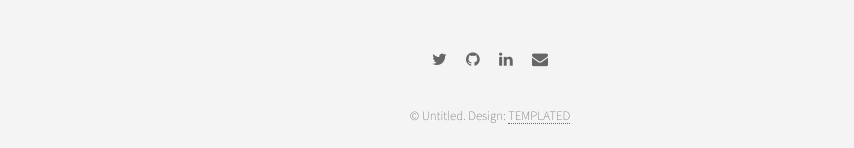
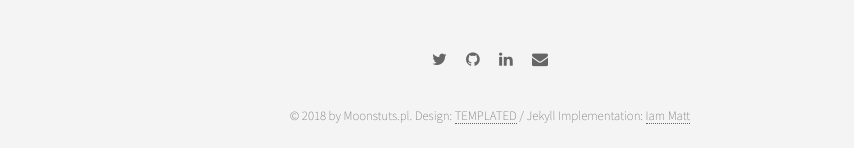
Before and after one commit to IamMattco/tutsmoon, a Jekyll site: the page built from index.md, in a window 1280 px wide and 900 px high, scrolled down 1534 px. Shown: the part 749-897 px from the top of the window, without its empty margins (150-1004 px from the left). Built offline with Jekyll 4.4.1, drawn with Linux system fonts in a browser that asks for light colours.

Commit message:
update footer

```diff
--- a/_includes/footer.html
+++ b/_includes/footer.html
@@ -16,7 +16,7 @@
             <li><a href="www.linkedin.com/in/mateusz-mróz-48578054" class="icon fa-linkedin"><span class="label">LinkedIn</span></a></li>
             <li><a href="mailto: mattowskycom@gmail.com" class="icon fa-envelope"><span class="label">Email</span></a></li>
         </ul>
-        <p class="copyright">&copy; Untitled. Design: <a href="https://templated.co">TEMPLATED</a></p>
+        <p class="copyright">&copy; 2018 by Moonstuts.pl. Design: <a href="https://templated.co">TEMPLATED</a> / Jekyll Implementation: <a href="https://iammatt.co">Iam Matt</a></p>
     </footer>
 
 </div>
```
